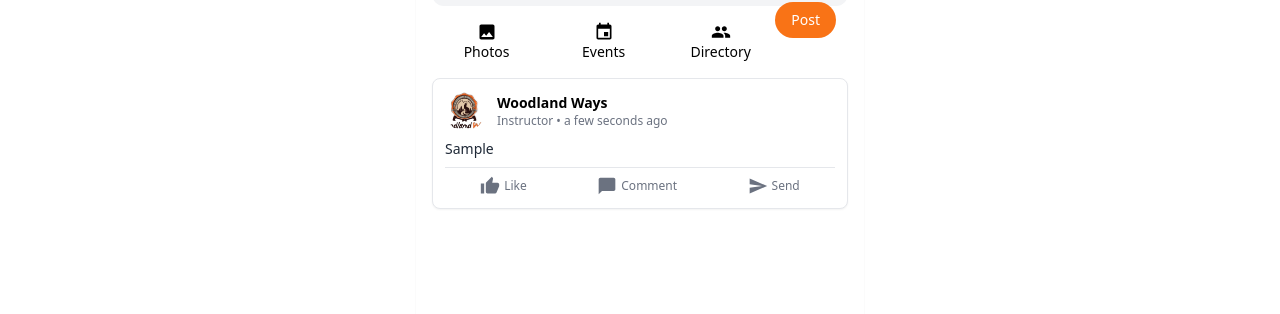
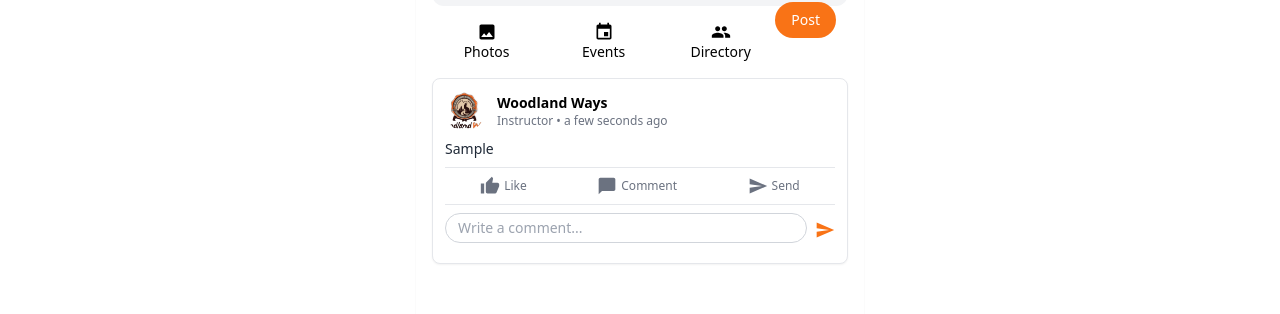
Before and after one commit to BUSHBOI95/Woodland-Ways-Portal-, a React (Vite) app: page / in a window 1280 px wide. Both pictures are taken after typing "Sample" into the empty fields and a click on the button "Post". Shown: the part 274-588 px from the top of the page. Built offline with nearby package versions, Linux system fonts and the light colour scheme.

Commit message:
Update Home.jsx

```diff
--- a/src/pages/Home.jsx
+++ b/src/pages/Home.jsx
@@ -1,5 +1,4 @@
 import React, { useState, useEffect } from "react";
-import moment from "moment";
 import Icon from "../../Icon.png";
 import { NavLink } from "react-router-dom";
 import {
@@ -15,81 +14,71 @@ import {
   ThumbUp,
   ChatBubble,
 } from "@mui/icons-material";
+import moment from "moment";
 
 const Home = () => {
   const [postText, setPostText] = useState("");
   const [posts, setPosts] = useState([]);
-  const [commentText, setCommentText] = useState({});
-  const [showComments, setShowComments] = useState({});
+  const [commentInputs, setCommentInputs] = useState({});
+  const [comments, setComments] = useState({});
 
   useEffect(() => {
     const savedPosts = localStorage.getItem("posts");
-    if (savedPosts) {
-      setPosts(JSON.parse(savedPosts));
-    }
+    const savedComments = localStorage.getItem("comments");
+    if (savedPosts) setPosts(JSON.parse(savedPosts));
+    if (savedComments) setComments(JSON.parse(savedComments));
   }, []);
 
   useEffect(() => {
     localStorage.setItem("posts", JSON.stringify(posts));
-  }, [posts]);
+    localStorage.setItem("comments", JSON.stringify(comments));
+  }, [posts, comments]);
 
   const handlePost = () => {
     if (postText.trim()) {
       const newPost = {
         id: Date.now(),
         text: postText,
-        timestamp: new Date().toISOString(),
-        comments: [],
+        timestamp: moment().fromNow(),
       };
-      const updatedPosts = [newPost, ...posts];
-      setPosts(updatedPosts);
+      setPosts([newPost, ...posts]);
       setPostText("");
     }
   };
 
-  const handleComment = (postId) => {
-    if (commentText[postId]?.trim()) {
-      const updatedPosts = posts.map((post) =>
-        post.id === postId
-          ? {
-              ...post,
-              comments: [
-                ...(post.comments || []),
-                {
-                  id: Date.now(),
-                  text: commentText[postId],
-                  timestamp: new Date().toISOString(),
-                },
-              ],
-            }
-          : post
-      );
-      setPosts(updatedPosts);
-      setCommentText({ ...commentText, [postId]: "" });
-    }
+  const handleCommentChange = (postId, text) => {
+    setCommentInputs({ ...commentInputs, [postId]: text });
   };
 
-  const toggleComments = (postId) => {
-    setShowComments((prev) => ({ ...prev, [postId]: !prev[postId] }));
+  const handleCommentSubmit = (postId) => {
+    const text = commentInputs[postId]?.trim();
+    if (text) {
+      const newComment = {
+        id: Date.now(),
+        text,
+        timestamp: moment().fromNow(),
+        author: "Woodland Ways",
+      };
+      const updated = {
+        ...comments,
+        [postId]: comments[postId] ? [...comments[postId], newComment] : [newComment],
+      };
+      setComments(updated);
+      setCommentInputs({ ...commentInputs, [postId]: "" });
+    }
   };
 
   return (
     <div className="max-w-md mx-auto bg-white min-h-screen shadow-sm flex flex-col justify-between">
-      {/* Header */}
       <header className="bg-orange-500 text-white px-4 py-3 flex justify-center items-center">
         <h1 className="text-xl font-bold">Staff Portal</h1>
       </header>
 
       <div className="flex-1 overflow-y-auto px-4 pb-24">
         <div className="flex justify-center py-3">
-          <img
-            src={Icon}
-            alt="Woodland Ways Logo"
-            className="h-24 w-auto object-contain"
-          />
+          <img src={Icon} alt="Woodland Ways Logo" className="h-24 w-auto object-contain" />
         </div>
 
-        {/* Post input */}
         <div className="bg-gray-100 rounded-xl p-3 mb-4">
           <textarea
             className="w-full border border-gray-300 rounded-md p-2 text-sm resize-none"
@@ -106,122 +95,67 @@ const Home = () => {
           </button>
         </div>
 
-        {/* Action buttons */}
         <div className="grid grid-cols-3 gap-2 mb-4 text-center text-sm">
-          <div className="flex flex-col items-center">
-            <Photo fontSize="small" />
-            <span>Photos</span>
-          </div>
-          <div className="flex flex-col items-center">
-            <Event fontSize="small" />
-            <span>Events</span>
-          </div>
-          <div className="flex flex-col items-center">
-            <Group fontSize="small" />
-            <span>Directory</span>
-          </div>
+          <div className="flex flex-col items-center"><Photo fontSize="small" /><span>Photos</span></div>
+          <div className="flex flex-col items-center"><Event fontSize="small" /><span>Events</span></div>
+          <div className="flex flex-col items-center"><Group fontSize="small" /><span>Directory</span></div>
         </div>
 
-        {/* Posts */}
         <div className="space-y-4">
           {posts.map((post) => (
             <div key={post.id} className="bg-white border rounded-lg p-3 shadow-sm">
               <div className="flex items-center mb-2">
-                <img
-                  src={Icon}
-                  alt="Avatar"
-                  className="w-10 h-10 rounded-full mr-3 object-cover"
-                />
+                <img src={Icon} alt="Avatar" className="w-10 h-10 rounded-full object-cover mr-3" />
                 <div>
                   <p className="font-semibold text-sm">Woodland Ways</p>
-                  <p className="text-xs text-gray-500">
-                    Instructor • {moment(post.timestamp).fromNow()}
-                  </p>
+                  <p className="text-xs text-gray-500">Instructor • {post.timestamp}</p>
                 </div>
               </div>
               <p className="text-sm text-gray-800 mb-2">{post.text}</p>
               <div className="flex justify-around text-gray-500 text-xs border-t pt-2">
-                <div className="flex items-center gap-1 cursor-pointer">
-                  <ThumbUp fontSize="small" />
-                  <span>Like</span>
-                </div>
-                <div
-                  className="flex items-center gap-1 cursor-pointer"
-                  onClick={() => toggleComments(post.id)}
-                >
-                  <ChatBubble fontSize="small" />
-                  <span>Comment</span>
-                </div>
-                <div className="flex items-center gap-1 cursor-pointer">
-                  <Send fontSize="small" />
-                  <span>Send</span>
-                </div>
+                <div className="flex items-center gap-1"><ThumbUp fontSize="small" /><span>Like</span></div>
+                <div className="flex items-center gap-1"><ChatBubble fontSize="small" /><span>Comment</span></div>
+                <div className="flex items-center gap-1"><Send fontSize="small" /><span>Send</span></div>
               </div>
 
-              {/* Comments Section */}
-              {showComments[post.id] && (
-                <div className="mt-3">
-                  {(post.comments || []).map((comment) => (
-                    <div key={comment.id} className="mb-2 pl-2 border-l">
-                      <div className="flex items-center mb-1">
-                        <img
-                          src={Icon}
-                          alt="Comment Avatar"
-                          className="w-6 h-6 rounded-full mr-2 object-cover"
-                        />
-                        <div>
-                          <p className="text-xs font-semibold">Woodland Ways</p>
-                          <p className="text-[10px] text-gray-500">{moment(comment.timestamp).fromNow()}</p>
-                        </div>
-                      </div>
-                      <p className="text-sm ml-8">{comment.text}</p>
+              {/* Comment Box */}
+              <div className="mt-2 flex items-center border-t pt-2">
+                <input
+                  className="flex-1 border border-gray-300 rounded-full px-3 py-1 text-sm"
+                  placeholder="Write a comment..."
+                  value={commentInputs[post.id] || ""}
+                  onChange={(e) => handleCommentChange(post.id, e.target.value)}
+                />
+                <button onClick={() => handleCommentSubmit(post.id)}>
+                  <Send className="text-orange-500 ml-2" fontSize="small" />
+                </button>
+              </div>
+
+              {/* Render comments */}
+              <div className="mt-2 space-y-2 text-sm">
+                {comments[post.id]?.map((comment) => (
+                  <div key={comment.id} className="flex items-start gap-2">
+                    <img src={Icon} alt="Avatar" className="w-8 h-8 rounded-full object-cover mt-1" />
+                    <div>
+                      <p className="font-semibold text-sm">Woodland Ways</p>
+                      <p className="text-xs text-gray-400">{comment.timestamp}</p>
+                      <p className="text-gray-800">{comment.text}</p>
                     </div>
-                  ))}
-                  <textarea
-                    rows={1}
-                    className="w-full border border-gray-300 rounded-md p-2 text-sm mt-2 resize-y"
-                    placeholder="Write a comment..."
-                    value={commentText[post.id] || ""}
-                    onChange={(e) =>
-                      setCommentText({ ...commentText, [post.id]: e.target.value })
-                    }
-                    onKeyDown={(e) => {
-                      if (e.key === "Enter" && !e.shiftKey) {
-                        e.preventDefault();
-                        handleComment(post.id);
-                      }
-                    }}
-                  />
-                </div>
-              )}
+                  </div>
+                ))}
+              </div>
             </div>
           ))}
         </div>
       </div>
 
-      {/* Bottom Nav */}
       <footer className="fixed bottom-0 left-0 w-full bg-white border-t border-gray-200">
         <nav className="flex justify-around py-2 text-xs text-gray-700">
-          <NavLink to="/" className="flex flex-col items-center text-orange-500">
-            <HomeIcon fontSize="medium" />
-            <span className="text-[11px]">Home</span>
-          </NavLink>
-          <NavLink to="/my-courses" className="flex flex-col items-center">
-            <Assignment fontSize="medium" />
-            <span className="text-[11px]">My Courses</span>
-          </NavLink>
-          <NavLink to="/calendar" className="flex flex-col items-center">
-            <CalendarMonth fontSize="medium" />
-            <span className="text-[11px]">Calendar</span>
-          </NavLink>
-          <NavLink to="/handbook" className="flex flex-col items-center">
-            <MenuBook fontSize="medium" />
-            <span className="text-[11px]">Handbook</span>
-          </NavLink>
-          <NavLink to="/menu" className="flex flex-col items-center">
-            <Menu fontSize="medium" />
-            <span className="text-[11px]">Menu</span>
-          </NavLink>
+          <NavLink to="/" className="flex flex-col items-center text-orange-500"><HomeIcon fontSize="medium" /><span className="text-[11px]">Home</span></NavLink>
+          <NavLink to="/my-courses" className="flex flex-col items-center"><Assignment fontSize="medium" /><span className="text-[11px]">My Courses</span></NavLink>
+          <NavLink to="/calendar" className="flex flex-col items-center"><CalendarMonth fontSize="medium" /><span className="text-[11px]">Calendar</span></NavLink>
+          <NavLink to="/handbook" className="flex flex-col items-center"><MenuBook fontSize="medium" /><span className="text-[11px]">Handbook</span></NavLink>
+          <NavLink to="/menu" className="flex flex-col items-center"><Menu fontSize="medium" /><span className="text-[11px]">Menu</span></NavLink>
         </nav>
       </footer>
     </div>
```
